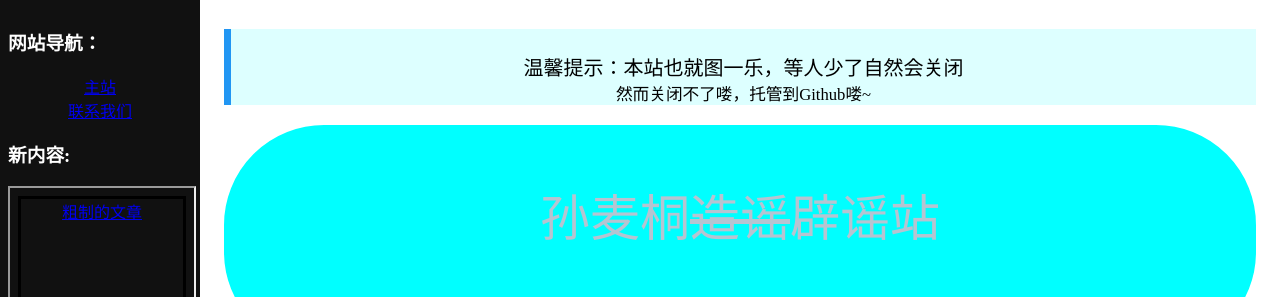
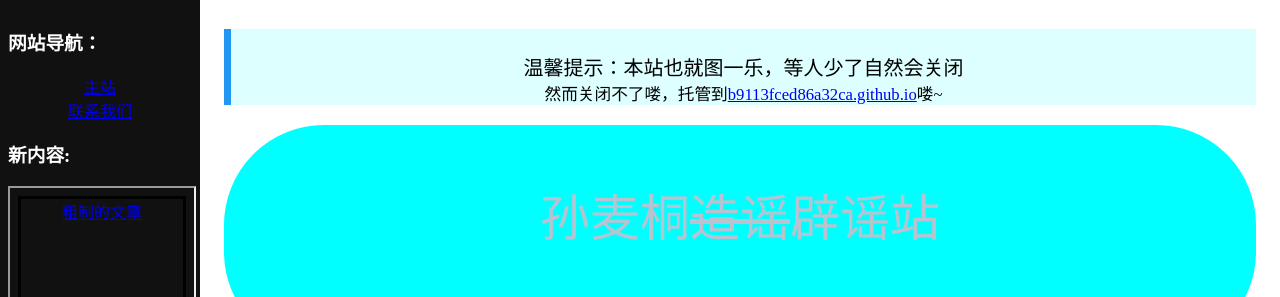
Before and after one commit to b9113fced86a32ca/b9113fced86a32ca.github.io, a plain HTML site: page index.html in a window 1280 px wide. Shown: the top 297 px of the page. Drawn offline with Linux system fonts and the light colour scheme.

Commit message:
修改内容

```diff
--- a/index.html
+++ b/index.html
@@ -9,7 +9,7 @@
             <iframe src="other/sidebar.html" width="200px" frameborder="0" height="100%"></iframe>
         </div>
         <div class="main-content">
-            <p class="tips"><br>温馨提示：本站也就图一乐，等人少了自然会关闭<br><small>然而关闭不了喽，托管到Github喽~</small><br></p>
+            <p class="tips"><br>温馨提示：本站也就图一乐，等人少了自然会关闭<br><small>然而关闭不了喽，托管到<a href="b9113fced86a32ca.github.io">b9113fced86a32ca.github.io</a>喽~</small><br></p>
             <!--<p class="tips2"><br>本站已暂停维护<br><small>将会于10-27恢复维护</small><br></p>-->
             <div class="title">
                 <p class="title_main">孙麦桐<s>造谣</s>辟谣站</p>
```
